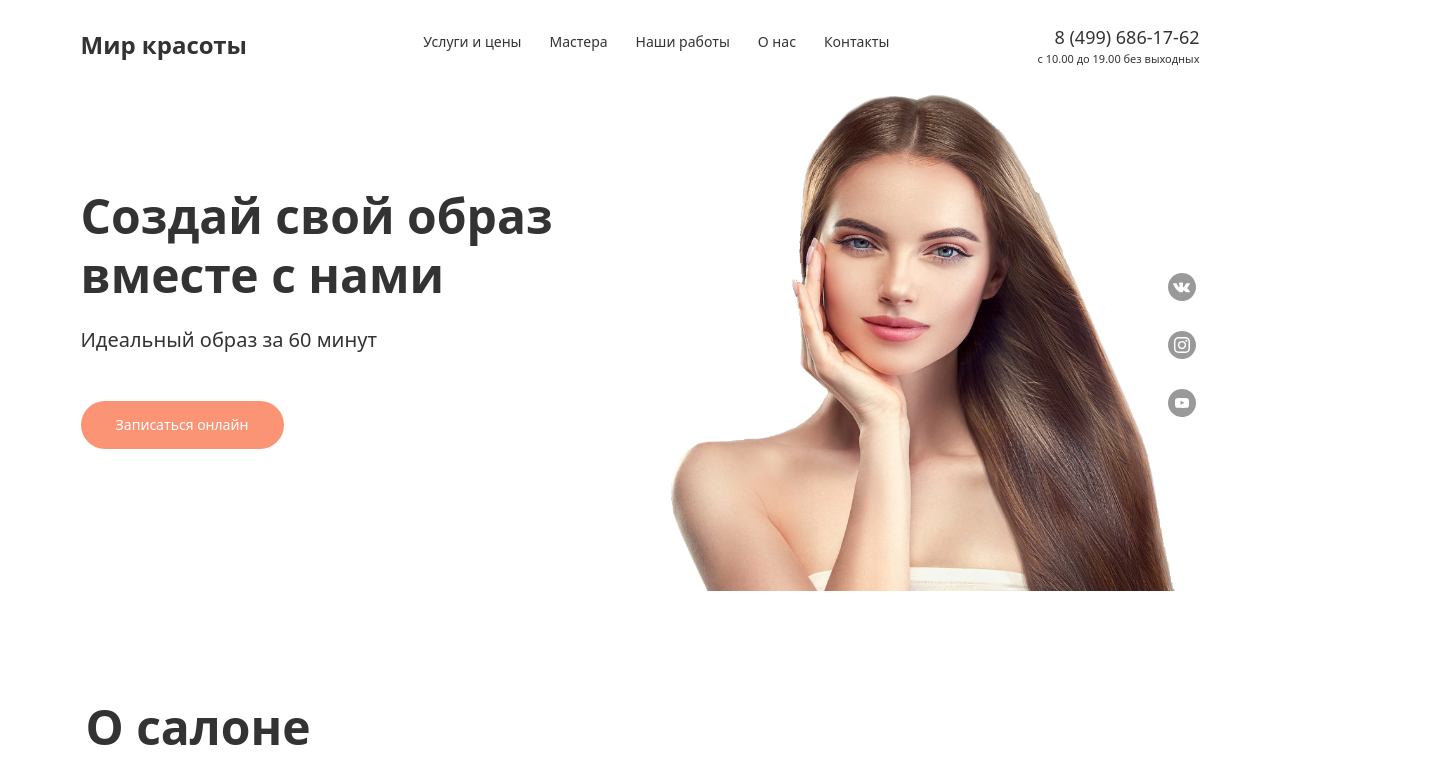
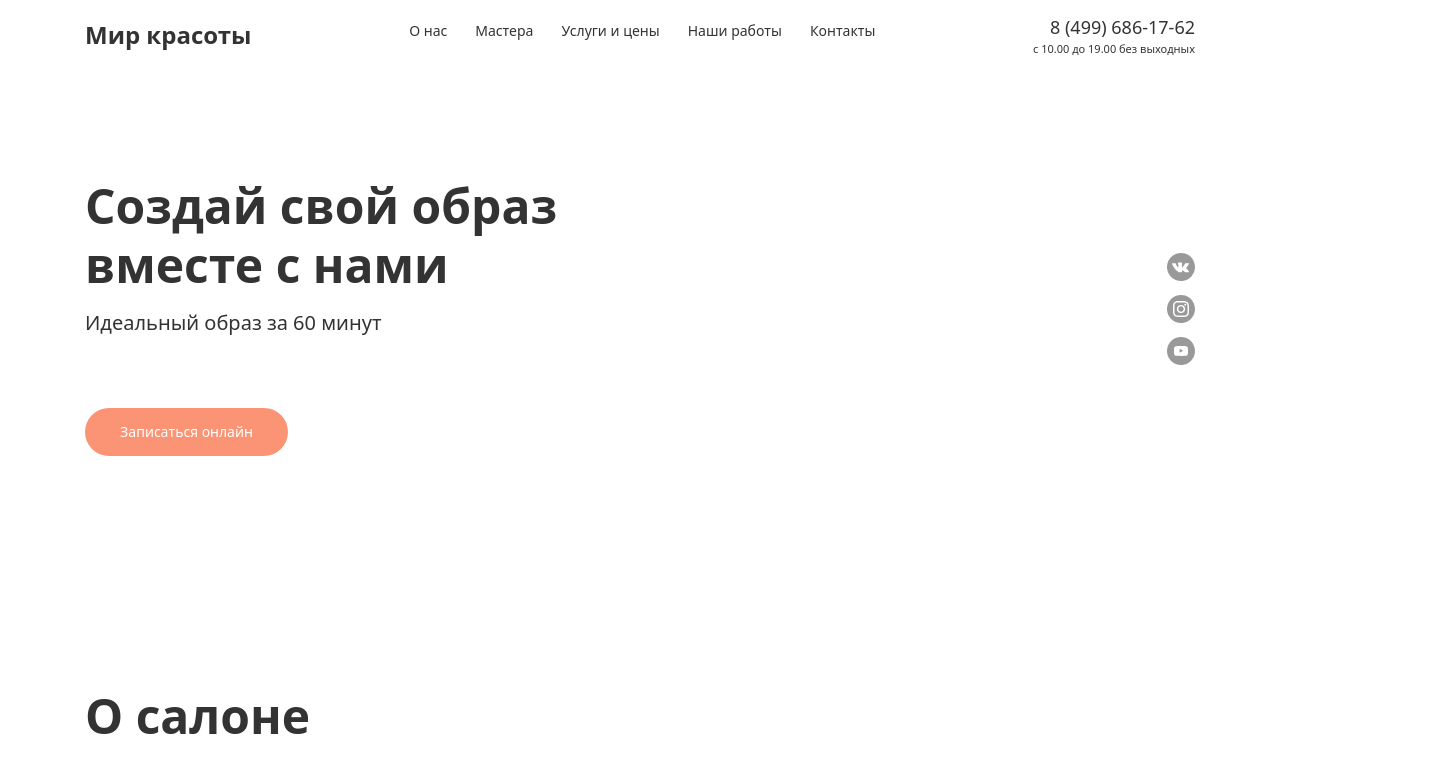
Before and after one commit to Dy6uk/BeautyWorld, a website: page src/index.html in a window 1280 px wide. Shown: the top 760 px of the page, 1451 px wide, since content can reach past the window. Drawn offline with nearby package versions, Linux system fonts and the light colour scheme; files that its build step writes are made by us from their sources; a web font is replaced by a local one.

Commit message:
26.10.2022

```diff
--- a/src/index.html
+++ b/src/index.html
@@ -15,46 +15,47 @@
 
   <body>
     <div class="wrapper">
-      <header class="header">
+      <header>
+        <section class="header">
           <div class="container">
-          <div class="menu">
-            <div class="kpacota">Мир красоты</div>
 
-            <nav class="menu1">
-              <ul class="menu__text">
-                <li><a href="#">Услуги и цены</a></li>
-                <li><a href="#">Мастера</a></li>
-                <li><a href="#">Наши работы</a></li>
-                <li><a href="#">О нас</a></li>
-                <li><a href="#">Контакты</a></li>
+            <div class="header__top">
+
+              <div class="header__logo"><a href="#">Мир красоты</a></div>
+
+               <nav class="navigation">
+                <ul class="navigation__list">
+                <li class="navigation__item"><a href="#about" class="navigation__link">О нас</a></li>
+                <li class="navigation__item"><a href="#masters" class="navigation__link">Мастера</a></li>
+                <li class="navigation__item"><a href="#price" class="navigation__link">Услуги и цены</a></li>
+                <li class="navigation__item"><a href="#portfolio" class="navigation__link">Наши работы</a></li>
+                <li class="navigation__item"><a href="#contacts" class="navigation__link">Контакты</a></li>
                 </ul>
                 </nav>
 
-            <div class="telefon_i_time">
-              <div class="telefon"><a href="#">8 (499) 686-17-62</a></div>
-              <div class="time">с 10.00 до 19.00 без выходных</div>
+                 <div class="header-phone header__phone">
+                    <a href="#" class="header-phone__number">8 (499) 686-17-62</a>
+                    <time class="header-phone__schedule">с 10.00 до 19.00 без выходных</time>
                   </div>
               </div>
 
-          <div class="text__icon">
-            <div class="text__bth">
-              <h2>Создай свой образ вместе с нами</h2>
-              <p>Идеальный образ за 60 минут</p>
-              <button>Записаться онлайн</button>
+            <div class="create header__content">
+              <div class="create__hero">
+                <h2 class="create__title">Создай свой образ вместе с нами</h2>
+                <p class="create__sabtitle">Идеальный образ за 60 минут</p>
+                <button class="create__btn"><p>Записаться онлайн</p></button>
               </div>
-            <div class="icon">
-              <p>
-                <a href="#"><img src="./images/vk.svg" alt="" /></a>
-              </p>
-              <p>
-                <a href="#"><img src="./images/insta.svg" alt="" /></a>
-              </p>
-              <p>
-                <a href="#"><img src="./images/youtebe.svg" alt="" /></a>
-              </p>
+
+                <div class="create__social">
+                  <p><a class="icons__icon" href="#"><img src="./images/vk.svg" alt=""/></a></p>
+
+                  <p><a class="icons__icon" href="#" ><img src="./images/insta.svg" alt=""/></a></p>
+
+                  <p><a class="icons__icon" href="#" href="#"><img src="./images/youtebe.svg" alt=""/></a></p>
                 </div>
               </div>
             </div>
+        </section>
       </header>
 
       <div class="main">
--- a/src/scss/style.scss
+++ b/src/scss/style.scss
@@ -52,130 +52,134 @@ h1,h2,h3,h4,h5,h6{font-size:inherit;font-weight: 400;}
 	font-style: normal;
 }
 
+.container {}
 
 .header {
-	max-width: 100%;
-	height: 597px;
-	background: url('../images/kpacota.png') 658px 81px/524px 510px no-repeat;
 
-}
-
-.container {
+	&__top {
+		padding-top: 20px;
+		display: flex;
+		justify-content:space-between;
 		max-width: 1110px;
-   height: 431px;
 		margin: 0 auto;
 	}
 
-.menu{
-	display:flex;
-	justify-content:space-between;
-	padding-top: 30px;
-	color: #333333;
-}
-
-.kpacota {
-font-style: normal;
+	&__logo a {
 		font-weight: 700;
 		font-size: 24px;
 		line-height: 29px;
-}
-
-.menu1{
-	display:flex;
-	justify-content:row;
-	align-items: center;
-}
-
-.menu__text {
-	font-style: normal;
-	font-weight: 500;
-	font-size: 14px;
-	line-height: 17px;
-	display: flex;
-	gap: 28px;
-}
-
-.menu__text a:hover {
-	color: #00BF78;
-}
-
-.menu__text a {
 		color: #333333;
 		text-decoration: none;
 	}
 
-.telefon {
-	font-style: normal;
+	 &__content {
+ 		padding-top: 120px;
+ 		max-width: 1110px;
+ 		margin-top: 0 auto;
+ }
+
+
+	&__phone {}
+
+}
+
+
+.navigation {
+
+	&__list {
+		display: flex;
+		flex-direction: row;
+		padding: 0px;
+		gap: 28px;
+	}
+
+	&__item {
+
+	}
+	&__link {
+		font-weight: 500;
+		font-size: 14px;
+		line-height: 17px;
+		color: #333333;
+		text-decoration: none;
+	}
+	&__link:hover{
+		color: #00BF78;
+	}
+}
+
+
+.header-phone {
+		display:flex;
+		flex-direction:column;
+
+	&__number {
 		font-weight: 500;
 		font-size: 18px;
 		line-height: 14px;
+		color: #333333;
 		text-align: right;
-}
-
-.telefon a {
-	color: #333333;
 		text-decoration: none;
 	}
 
-.time {
-	font-style: normal;
+	&__schedule {
 		font-weight: 400;
 		font-size: 11px;
 		line-height: 14px;
+		color: #333333;
 		margin-top: 8px;
 	}
+}
 
-.text__icon {
-	padding-top: 120px;
+
+.create{
+	margin: 0 auto;
 	display: flex;
 	justify-content:space-between;
-	align-items:flex-end;
+	align-items:center;
+
+	&__hero {
+
 	}
-
-.text__bth h2 {
+	&__title {
+		max-width: 540px;
 		font-weight: 600;
 		font-size: 48px;
 		line-height: 59px;
 		color: #333333;
-	width: 540px;
-	height: 118px;
+
 	}
-
-.text__bth p {
+	&__sabtitle {
 		font-weight: 400;
 		font-size: 20px;
 		line-height: 24px;
 		color: #333333;
-	width: 315px;
-	height: 24px;
-	padding-top: 17px;
-	padding-bottom: 59px;
+		margin-top:  17px;
 	}
-
-.text__bth button {
-	display: flex;
-	flex-direction: column;
-	align-items: center;
-	padding: 17px 30px;
-	position: absolute;
+	&__btn {
 		width: 203px;
 		height: 48px;
 		background: #FB9475;
 		border-radius: 24px;
+		margin-top:  59px;
+	}
+
+	&__btn p{
 		font-weight: 500;
 		font-size: 14px;
 		line-height: 14px;
-	text-align: center;
 		color: #FFFFFF;
+		padding: 17px 30px;
 	}
 
-.icon {
-	display: flex;
-	flex-direction: column;
-	gap: 16px;
-	width: 32px;
-	height: 128px;
+	&____social{
+
 	}
+
+ }
+
+
+
 
 .main {
 	display:flex;
@@ -183,17 +187,14 @@ line-height: 29px;
 }
 
 
-
 .salone {
-	padding-top: 100px;
+	padding-top:  230px;
 	margin: 0 auto;
-	max-width: 1109px;
+	max-width: 1110px;
 	display: flex;
 	justify-content:space-between;
 	align-items:flex-end;
 	flex-wrap:wrap;
-
-	&__text {}
 
 	&__title {
 		font-weight: 700;
@@ -222,7 +223,6 @@ line-height: 29px;
 
 	&__video {
 		max-width: 445px;
-
 	}
 
 }
@@ -245,13 +245,6 @@ line-height: 29px;
 	display: flex;
 	flex-direction: column;
 	align-items: center;
-
-
-
-
-	&__img {
-
-	}
 
 	&__title {
 		padding-top: 28px;
@@ -307,8 +300,8 @@ line-height: 29px;
 		height: 100%;
 		width: auto;
 		border-radius: 8px;
+	}
 
-}
 	&__title{
 		font-weight: 600;
 		font-size: 18px;
@@ -316,6 +309,7 @@ line-height: 29px;
 		color: #333333;
 		padding-top: 20px;
 	}
+
 	&__descr{
 		font-weight: 400;
 		font-size: 12px;
@@ -323,6 +317,7 @@ line-height: 29px;
 		color: #333333;
 		padding-top: 8px;
 	}
+
 	&__btn{
 		width: 112px;
 		height: 34px;
@@ -332,6 +327,7 @@ line-height: 29px;
 	}
 
 }
+
 .service__btn p {
 	font-weight: 500;
 	font-size: 12px;
@@ -424,6 +420,7 @@ line-height: 29px;
 
 .master{
 	background: #F8F6F7;
+
 	&__title{
 		font-weight: 700;
 		font-size: 48px;
@@ -431,6 +428,7 @@ line-height: 29px;
 		color: #333333;
 		padding-bottom: 32px;
 	}
+
 	&__subtitle{
 		font-weight: 400;
 		font-size: 16px;
@@ -442,11 +440,13 @@ line-height: 29px;
 
 .gall{
 	max-width: 255px;
+
 	&__img{
 		max-width: 255px;
 		border-radius: 8px;
 		align-self: center;
 	}
+
 	&__title{
 		font-weight: 600;
 		font-size: 18px;
@@ -454,6 +454,7 @@ line-height: 29px;
 		color: #333333;
 		padding-top: 20px;
 	}
+
 	&__sab{
 		font-weight: 400;
 		font-size: 14px;
@@ -461,6 +462,7 @@ line-height: 29px;
 		color: #333333;
 		padding-top: 8px;
 	}
+
 	&__byyk{
 		font-weight: 300;
 		font-size: 12px;
@@ -472,9 +474,7 @@ line-height: 29px;
 }
 
 
-.container7{
-
-}
+.container7{}
 
 .work{
 	&__header{
@@ -485,30 +485,37 @@ line-height: 29px;
 		align-items:center;
 		padding-top: 80px;
 	}
+
 	&__title{
 		font-weight: 700;
 		font-size: 48px;
 		line-height: 59px;
 		color: #333333;
 	}
+
 	&__strelki{
 		max-width: 96px;
 		align-items: center;
 	}
+
 	&__img{
 		display: flex;
 		flex-direction: row;
 		padding: 0px;
 		gap: 16px;
 	}
+
 	&__galley{
 		padding-top: 52px;
 		padding-bottom: 100px;
+		width: 1440px;
+		margin: 0 auto;
 
 	}
 }
 
 .rabota{
+
 	&__foto{
 		border-radius: 8px;
 		max-width: 338px;
@@ -533,6 +540,7 @@ line-height: 29px;
 		text-align: center;
 		color: #333333;
 	}
+
 	&__img {
 		padding-top: 40px;
 		margin: 0 auto;
@@ -544,8 +552,6 @@ line-height: 29px;
 		flex-wrap:wrap;
 	}
 }
-
-
 
 
 .container9 {
@@ -572,6 +578,7 @@ line-height: 29px;
 		line-height: 59px;
 		color: #333333;
 	}
+
 	&__text{
 		padding-top: 32px;
 		font-weight: 400;
@@ -579,6 +586,7 @@ line-height: 29px;
 		line-height: 20px;
 		color: #333333;
 	}
+
 	&__telef{
 		padding-top: 20px;
 		margin: 0;
@@ -620,7 +628,6 @@ line-height: 29px;
 }
 
 
-
 .Recording{
 	width: 445px;
 	height: 406px;
@@ -659,7 +666,6 @@ line-height: 29px;
 		border-radius: 4px;
 		width: 375px;
 		height: 44px;
-
 	}
 
 	&__telif {
@@ -668,9 +674,7 @@ line-height: 29px;
 		font-weight: 400;
 		height: 44px;
 		width: 375px;
-
 	}
-
 
 	&__bth {
 		align-items: center;
@@ -680,7 +684,6 @@ line-height: 29px;
 		border-radius: 24px;
 		padding: 17px 30px;
 	}
-
 
 	&__bth p {
 		font-weight: 500;
```
Also changed, not shown: dist/css/style.css, dist/index.html. Lines whose indentation alone changed are shown as unchanged.
